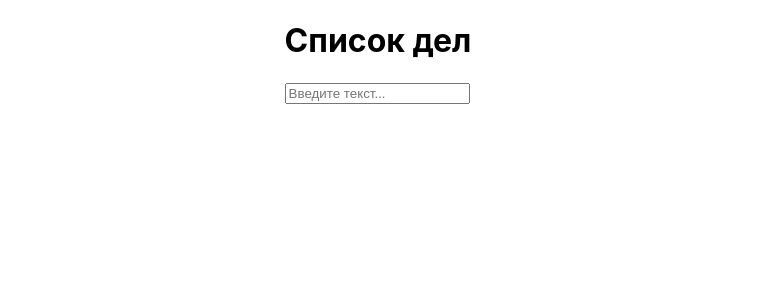
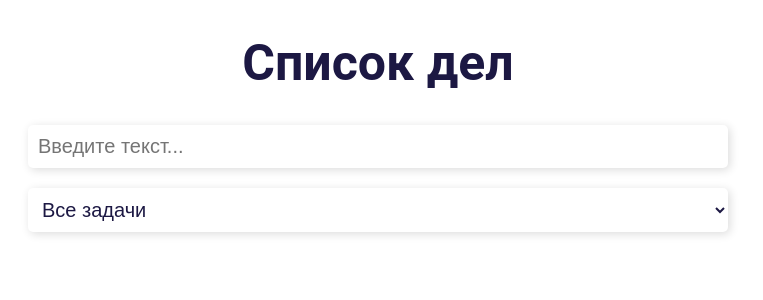
Before and after one commit to katkovatanya/to-do-list, a React (Create React App) app: page / in a window 1280 px wide. Shown: the top 300 px of the page, without its empty margins (262-1025 px from the left). Built offline with nearby package versions, Linux system fonts and the light colour scheme.

Commit message:
feat: local storage, filter

```diff
--- a/src/components/App/App.js
+++ b/src/components/App/App.js
@@ -1,12 +1,38 @@
-import { useCallback, useState } from "react";
+import { useCallback, useState, useEffect } from "react";
 import styles from "./App.module.css";
 import Form from "../Form/Form";
-import List from "../List/List";
+import TodoList from "../TodoList/TodoList";
 
 
 function App() {
 
-  const [list, setList] = useState([]);
+  //localStorage может хранить только строки
+  const [list, setList] = useState(JSON.parse(localStorage.getItem('todoList')) || []);
+  const [filter, setFilter] = useState("all");
+  const [filtered, setFiltered] = useState(list);
+
+  const todoFilter = (status, listToFilter) => {
+    switch (status) {
+      case 'all':
+        setFiltered(listToFilter);
+        break;
+      case 'done':
+        let doneList = listToFilter.filter(item => item.done);
+        setFiltered(doneList);
+        break;
+      case 'notDone':
+        let notDoneList = listToFilter.filter(item => !item.done);
+        setFiltered(notDoneList);
+        break;
+      default:
+        console.log('Неизвестный статус: ', status);
+    }
+  };
+
+  useEffect(() => {
+    localStorage.setItem('todoList', JSON.stringify(list));
+    todoFilter(filter, list);
+  }, [filter, list]);
 
   const putToDo = (value) => {
     if (value) {
@@ -29,15 +55,17 @@ function App() {
     }))
   }
   const removeToDo = (id) => {
-    setList(list.filter(item => item.id !== id))
+    const newList = list.filter(item => item.id !== id);
+    todoFilter(filter, newList);
+    setList(newList);
   }
 
   return (
     <div className={styles.wrapper}>
       <div className={styles.container}>
         <h1 className={styles.title}>Список дел</h1>
-        <Form putToDo={putToDo} />
-        <List list={list} toggleToDo={toggleToDo} removeToDo={removeToDo} />
+        <Form putToDo={putToDo} filter={filter} setFilter={setFilter} />
+        <TodoList list={filtered} toggleToDo={toggleToDo} removeToDo={removeToDo} />
       </div>
     </div>
   );
--- a/src/components/App/App.module.css
+++ b/src/components/App/App.module.css
@@ -2,4 +2,23 @@
   display: flex;
   align-items: center;
   justify-content: center;
+  width: 90vw;
+  max-width: 800px;
+  margin: auto;
 }
+
+.container {
+  width: 100%;
+  padding: 0 50px;
+  box-sizing: border-box;
+  display: flex;
+  flex-direction: column;
+  align-items: center;
+}
+
+.title {
+  font-family: 'Roboto';
+  font-size: 50px;
+  color: rgb(28, 24, 67);
+  text-align: center;
+}
--- a/src/components/Form/Form.js
+++ b/src/components/Form/Form.js
@@ -3,13 +3,35 @@ import { useState } from "react";
 
 const Form = (props) => {
   const [value, setValue] = useState("");
-  return (
-    <form class={styles.form} onSubmit={e => {
-      e.preventDefault();
+  const [error, setError] = useState(null);
+
+  const handleSubmit = (e) => {
+    e.preventDefault();
+    try {
       props.putToDo(value);
       setValue('');
-    }}>
-      <input type="text" placeholder="Введите текст..." className={styles.input} value={value} onChange={e => {setValue(e.target.value)}} />
+      setError(null);
+    } catch (err) {
+      setError(err.message);
+    }
+  };
+
+  const handleChange = (e) => {
+    setValue(e.target.value);
+    setError(null); // Очистка ошибки при вводе
+  };
+
+
+
+  return (
+    <form class={styles.form} onSubmit={handleSubmit}>
+      <input type="text" placeholder="Введите текст..." className={styles.input} value={value} onChange={handleChange} />
+      {error && <div className={styles.error}>{error}</div>}
+      <select className={styles.select} value={props.filter} onChange={e => props.setFilter(e.target.value)}>
+        <option value="all">Все задачи</option>
+        <option value="done">Выполненные</option>
+        <option value="notDone">Невыполненные</option>
+      </select>
     </form>
   )
 }
--- a/src/components/Form/Form.module.css
+++ b/src/components/Form/Form.module.css
@@ -1,3 +1,30 @@
 .form {
   width: 100%;
 }
+
+.input {
+  width: 100%;
+  padding: 10px;
+  font-size: 20px;
+  border-radius: 5px;
+  border: none;
+  box-shadow: 2px 2px 10px gainsboro;
+  margin-bottom: 10px;
+  box-sizing: border-box;
+}
+
+.select {
+  width: 100%;
+  padding: 10px;
+  font-size: 20px;
+  border-radius: 5px;
+  border: none;
+  box-shadow: 2px 2px 10px gainsboro;
+  margin-top: 10px;
+  background: white;
+  color: rgb(28, 24, 67);
+}
+
+.error {
+  color: red;
+}
--- a/src/components/ListItem/ListItem.js
+++ b/src/components/ListItem/ListItem.js
@@ -4,10 +4,12 @@ const ListItem = (props) => {
   return (
     <li className={`${styles.item} ${props.item.done ? styles.done : ''}`} key={props.item.id} onClick={() => props.toggleToDo(props.item.id)}>
       {props.item.text}
+      <div className={styles.buttons}>
         <img src="./delete.png" alt="delete" className={styles.delete} onClick={(e) => {
           e.stopPropagation();
           props.removeToDo(props.item.id);
         }} />
+      </div>
     </li>
   )
 }
--- a/src/components/ListItem/ListItem.module.css
+++ b/src/components/ListItem/ListItem.module.css
@@ -8,12 +8,28 @@
   word-wrap: break-word;
   display: flex;
   align-items: center;
-  justify-content: space-between;
+  color: rgb(28, 24, 67);
+  justify-content:flex-start;
+  box-sizing: border-box;
 }
 
 .done {
-  text-decoration: line-through;
   background-color: greenyellow;
+}
+
+.item::before {
+  content: "☐";
+  margin-right: 10px;
+}
+
+.done::before {
+  content: "☑";
+  margin-right: 10px;
+}
+
+.buttons {
+  display: flex;
+  margin-left: auto;
 }
 
 .delete {
--- a/src/components/List/List.js
+++ b/src/components/TodoList/TodoList.js
@@ -1,7 +1,7 @@
 import ListItem from "../ListItem/ListItem";
-import styles from "./List.module.css";
+import styles from "./TodoList.module.css";
 
-const List = (props) => {
+const TodoList = (props) => {
   return (
     <ul className={styles.list}>
       {props.list.map(item => {
@@ -13,4 +13,4 @@ const List = (props) => {
   )
 }
 
-export default List;
+export default TodoList;
```
Also changed, not shown: src/components/TodoList/TodoList.module.css (renamed from src/components/List/List.module.css). Lines whose indentation alone changed are shown as unchanged.
